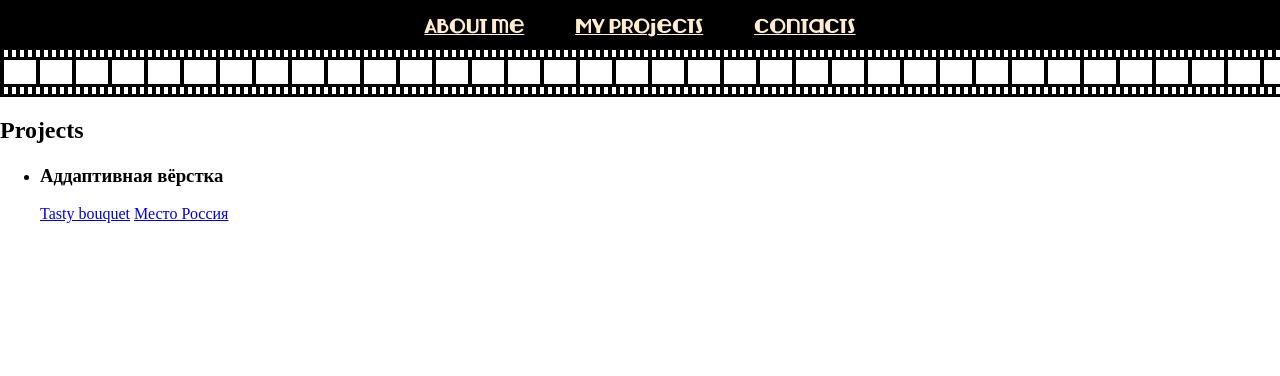
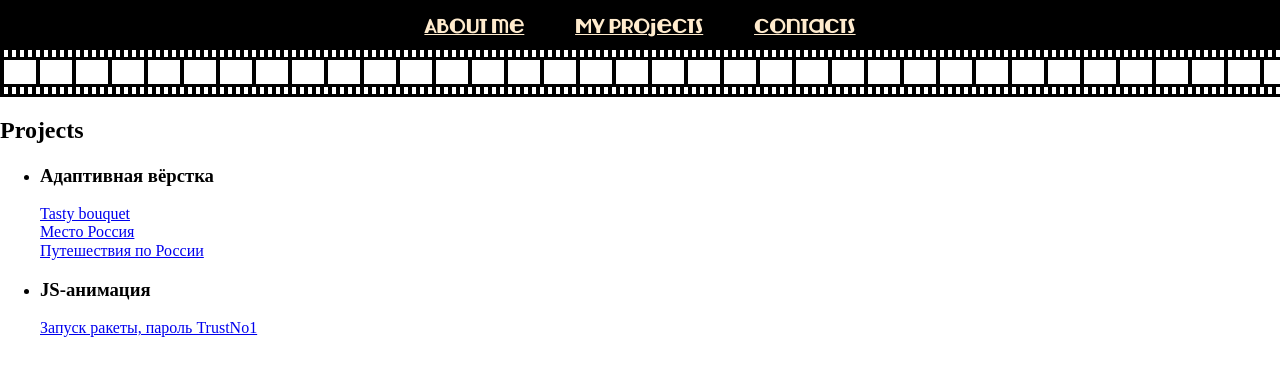
Before and after one commit to SalatSR/SalatSR.github.io, a plain HTML site: page index.html in a window 1280 px wide. Shown: the part 174-550 px from the top of the page. Drawn offline with Linux system fonts and the light colour scheme.

Commit message:
Added links on example of JS-animation

```diff
--- a/index.html
+++ b/index.html
@@ -64,9 +64,14 @@
     </div>
     <ul class="projects">
       <li class="list__item">
-        <h3>Аддаптивная вёрстка</h3>
-        <a class="list__link" href="vkusnii-buket/index.html" title="Experimental site">Tasty bouquet</a>
-        <a class="list__link" href="https://salatsr.github.io/mesto/index.html" title="Experimental site">Место Россия</a>
+        <h3>Адаптивная вёрстка</h3>
+        <a class="list__link" href="vkusnii-buket/index.html" title="Experimental site">Tasty bouquet</a></br>
+        <a class="list__link" href="https://salatsr.github.io/mesto/index.html" title="Experimental site">Место Россия</a></br>
+        <a class="list__link" href="https://salatsr.github.io/russian-travel/" title="Experimental site">Путешествия по России</a></br>
+      </li>
+      <li class="list__item">
+        <h3>JS-анимация</h3>
+        <a class="list__link" href="https://salatsr.github.io/hyperskill-intro-to-github-4/" title="Experimental site">Запуск ракеты, пароль TrustNo1</a>
       </li>
     </ul>
     </main>
```
